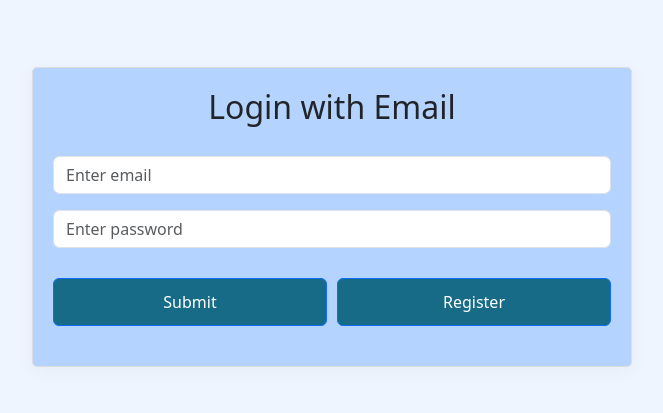
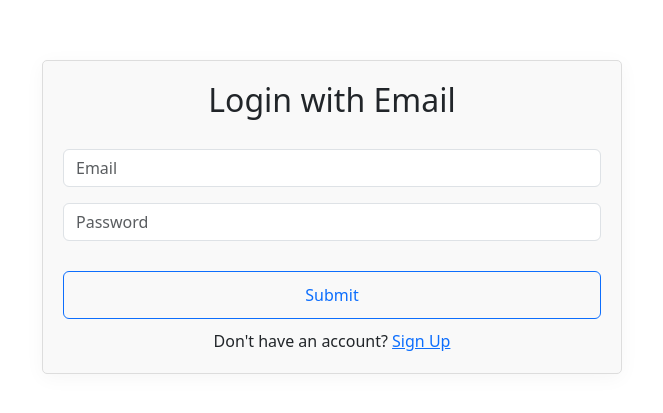
Before and after one commit to Sahilqba/pabs_new, a Next.js app in the folder frontend/: page /userlogin in a window 1280 px wide. Shown: the part 123-536 px from the top of the page, without its empty margins (308-971 px from the left). Built offline with nearby package versions, Linux system fonts and the light colour scheme.

Commit message:
frontend for user login page validation check

```diff
--- a/frontend/src/app/globals.css
+++ b/frontend/src/app/globals.css
@@ -13,7 +13,7 @@ nextjs-portal {
 
 body{
   overflow-x: hidden;
-  background-color: var(--color1) !important;
+  /* background-color: var(--color1) !important; */
 }
 
 .flex-container {
@@ -34,8 +34,8 @@ body{
   border: 1px solid #ddd;
   border-radius: 5px;
   box-shadow: 0 2px 4px rgba(0, 0, 0, 0.1);
-  width: 600px;
-  height: 300px;
+  width: 50%;
+  height: auto;
 }
 .flex-container-appointment {
   display: flex;
@@ -98,12 +98,12 @@ body{
   margin: 10px;
   padding: 20px;
   text-align: center;
-  background-color: var(--color2);
+  background-color: #f9f9f9;;
   border: 1px solid #ddd;
   border-radius: 5px;
   box-shadow: 0 4px 20px 0px rgba(0, 0, 0, 0.04);
-  width: 600px;
-  height: 300px;
+  width: 50%;
+  height: auto;
 }
 .drpdwn-sec {
   left: auto !important;
@@ -132,19 +132,19 @@ footer {
 
 /* button */
 .btn-grp {
-  display: flex;
-  justify-content: center;
+  /* display: flex; */
+  /* justify-content: center; */
   gap: 10px;
   margin-top: 30px;
 }
 
-.btn-grp .btn.btn-primary {
+.btn-outline-primary {
   width: 100%;
   height: 3rem;
-  background-color: var(--color4);
+  /* background-color: var(--color4); */
 }
-.btn-grp .btn.btn-primary:hover{
-  background-color: var(--color3);
+.register-link {
+  margin: 10px  0 0 0;
 }
 .login-form h2 {
   margin-bottom: 30px;
--- a/frontend/src/app/userlogin/page.jsx
+++ b/frontend/src/app/userlogin/page.jsx
@@ -4,8 +4,8 @@ import "bootstrap/dist/css/bootstrap.css";
 import Header from "../../components/Header";
 import Footer from "@/components/Footer";
 import { useRouter } from "next/navigation";
-import { ToastContainer, toast } from 'react-toastify';
-import 'react-toastify/dist/ReactToastify.css';
+import { ToastContainer, toast } from "react-toastify";
+import "react-toastify/dist/ReactToastify.css";
 function page() {
   useEffect(() => {
     require("bootstrap/dist/js/bootstrap.js");
@@ -13,9 +13,47 @@ function page() {
   const router = useRouter();
   const [email, setEmail] = React.useState("");
   const [password, setPassword] = React.useState("");
+  const [passwordError, setPasswordError] = useState("");
+  const [formValidated, setFormValidated] = useState(false);
   const [loading, setLoading] = React.useState(false);
+  const handleSignUpClick = (e) => {
+    e.preventDefault();
+    setLoading(true); // Show loader
+    router.push("/userRegistration").finally(() => setIsLoading(false)); // Hide loader after navigation
+  };
+
+  const validatePassword = (value) => {
+    const pattern = /^(?=.*[a-zA-Z])(?=.*\d)[A-Za-z\d]{5,10}$/;
+    if (!value) {
+      return "Password is required.";
+    }
+    if (value.length < 5 || value.length > 10) {
+      return "Password must be 5-10 characters long.";
+    }
+    if (!pattern.test(value)) {
+      return "Password must include at least one letter and one number.";
+    }
+    return ""; // No error
+  };
+  const handlePasswordChange = (e) => {
+    const value = e.target.value;
+    setPassword(value);
+
+    const error = validatePassword(value);
+    setPasswordError(error);
+  };
+
   const handleSubmit = async (e) => {
     e.preventDefault();
+
+    const form = e.currentTarget;
+    if (!form.checkValidity() || passwordError) {
+      e.stopPropagation();
+      setFormValidated(true);
+      toast.error("Please enter the values.");
+      return;
+    }
+    setFormValidated(true);
     setLoading(true);
 
     try {
@@ -48,11 +86,9 @@ function page() {
     } catch (error) {
       console.error("Error during login:", error);
       toast.error("Incorrect email or password.");
-    }
-    finally {
+    } finally {
       setLoading(false); // Reset loading state
     }
-
   };
   return (
     <>
@@ -60,61 +96,90 @@ function page() {
       <div className="flex-container">
         <div className="flex-item-login login-form">
           <h2>Login with Email</h2>
-          <div>
+          {/* <div> */}
             {loading ? (
               <div className="spinner-border" role="status">
                 <span className="sr-only"></span>
               </div>
             ) : (
-              <form onSubmit={handleSubmit}>
-                <div>
+              <form
+                className={`needs-validation ${
+                  formValidated ? "was-validated" : ""
+                }`}
+                noValidate
+                onSubmit={handleSubmit}
+              >
+                <div className="mb-3">
+                  {/* <label htmlFor="email" className="form-label">
+                    Email
+                  </label> */}
                   <input
                     type="email"
-                    className="form-control mb-3"
-                    id="exampleInputEmail1"
-                    aria-describedby="emailHelp"
-                    placeholder="Enter email"
+                    className="form-control"
+                    id="email"
+                    placeholder="Email"
                     value={email}
                     onChange={(e) => setEmail(e.target.value)}
                     required
                   />
+                  <div className="invalid-feedback">
+                    Please provide a valid email address.
                   </div>
+                </div>
+
                 <div className="mb-3">
                   <input
                     type="password"
-                    className="form-control"
-                    id="exampleInputPassword1"
-                    placeholder="Enter password"
+                    className={`form-control ${passwordError ? "is-invalid" : password && !passwordError ? "is-valid" : ""}`}
+                    id="Password"
+                    placeholder="Password"
                     value={password}
-                    onChange={(e) => setPassword(e.target.value)}
+                    onChange={handlePasswordChange}
                     required
-                    minLength="5"
-                    maxLength="10"
-                    pattern="^(?=.*[a-zA-Z])(?=.*\d)[A-Za-z\d]{5,10}$"
                   />
+                  {passwordError ? (
+                    <div className="invalid-feedback">{passwordError}</div>
+                  ) : password ? (
+                    <div className="valid-feedback">Password looks good!</div>
+                  ) : null}
                 </div>
                 <div className="btn-grp">
                   <button
                     type="submit"
-                  className="btn btn-primary"
+                    className="btn btn-outline-primary"
                     // onClick={handleSubmit}
                   >
                     Submit
                   </button>
-                <button
-              // type="submit"
-              className="btn btn-primary"
-              onClick={() => router.push("/userRegistration")}
+                  {/* <div className="register-link">
+                    Don't have an account?{" "}
+                    <a
+                      href="/userRegistration"
+                      className="sign-up-link"
+                      onClick={(e) => {
+                        e.preventDefault();
+                        router.push("/userRegistration");
+                      }}
                     >
-              Register
-            </button>
+                      Sign Up
+                    </a>
+                  </div> */}
+                   <div className="register-link">
+      Don't have an account?{" "}
+      {loading ? (
+        <span className="loader">Loading...</span> // Replace with your loader component
+      ) : (
+        <a href="/userRegistration" className="sign-up-link" onClick={handleSignUpClick}>
+          Sign Up
+        </a>
+      )}
+    </div>
                 </div>
               </form>
             )}
-
           </div>
         </div>
-      </div>
+      {/* </div> */}
       <ToastContainer />
       {/* <Footer /> */}
     </>
```
Also changed, not shown: frontend/src/app/userRegistration/page.jsx (+68 -40 lines). Lines whose indentation alone changed are shown as unchanged.
